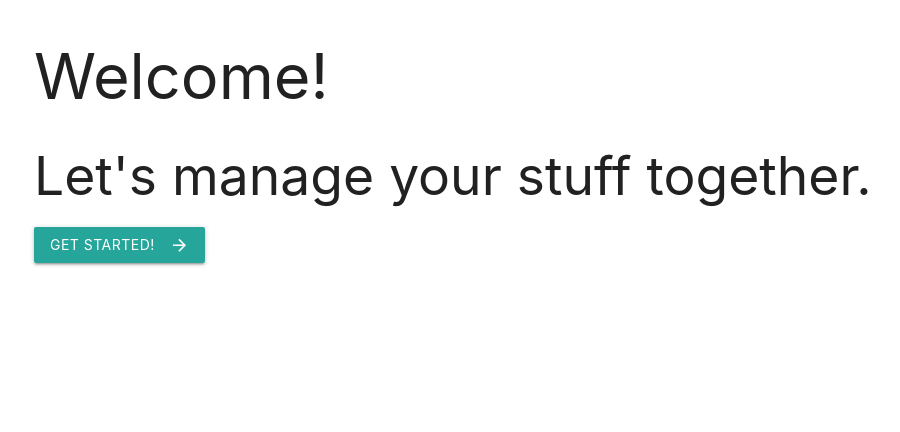
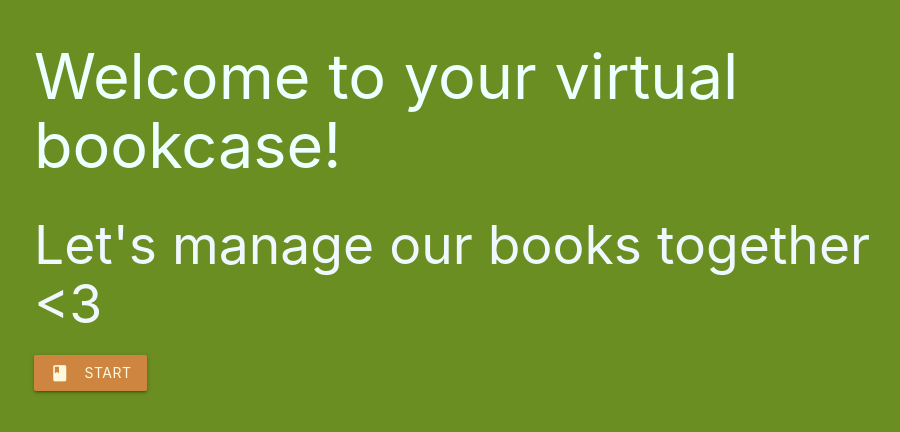
Before and after one commit to knam04/books-webapp-01-static-prototypes-, a plain HTML site: page welcome.html in a window 1280 px wide. Shown: the whole page, without its empty margins (158-1058 px from the left). Drawn offline with nearby package versions, Linux system fonts and the light colour scheme.

Commit message:
Update welcome.html
style and text changes

```diff
--- a/welcome.html
+++ b/welcome.html
@@ -13,13 +13,13 @@
 
 </head>
 
-<body>
+<body style = "background-color: olivedrab;">
 
     <!-- Actual page content! -->
     <div class="container">
-        <h1>Welcome!</h1>
-        <h2>Let's manage your stuff together.</h1>
-            <a class="btn" href="stuff.html"><i class="material-icons right">arrow_forward</i>Get started!</a>
+        <h1 style = "color:azure">Welcome to your virtual bookcase!</h1>
+        <h2 style = "color:aliceblue">Let's manage our books together <3 </h1>
+            <a class="btn" href="stuff.html" style="background-color:peru;color:cornsilk"><i class="material-icons left">book</i>Start</a>
     </div>
 
 </body>
```
